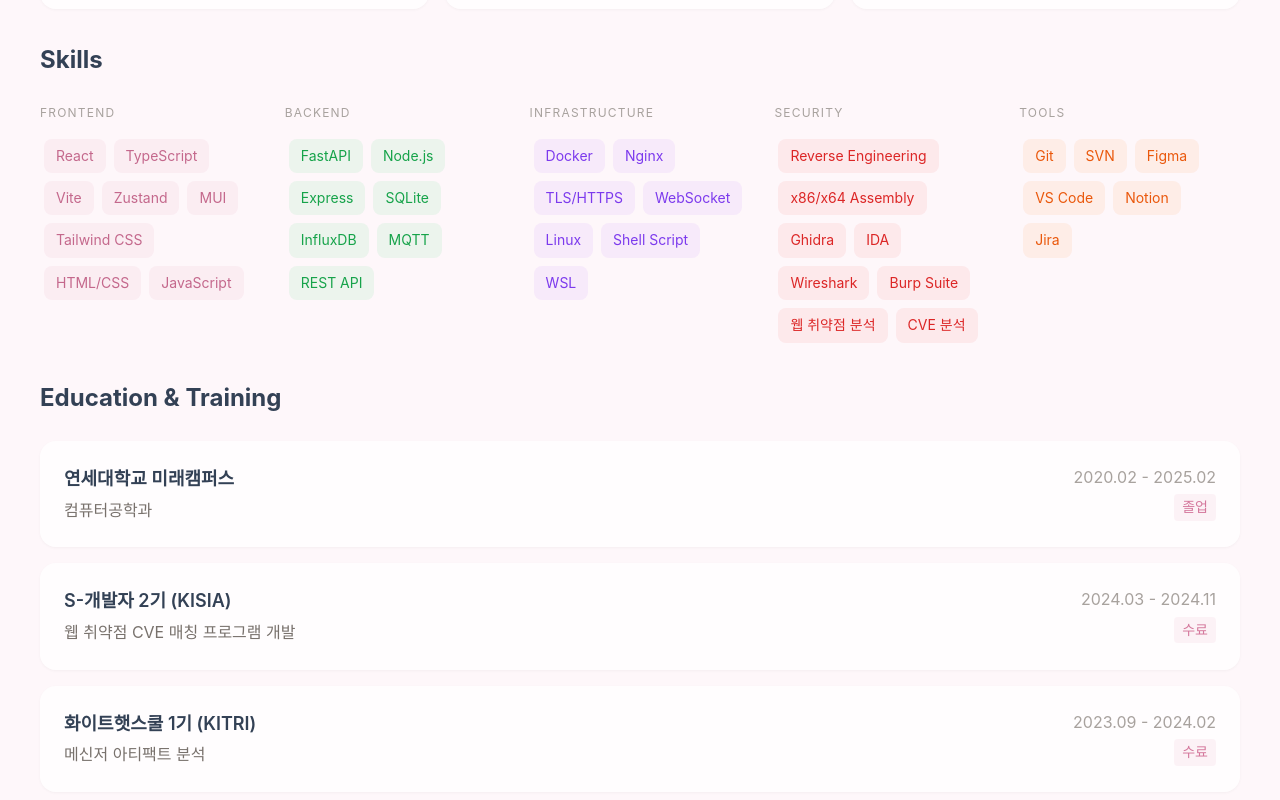
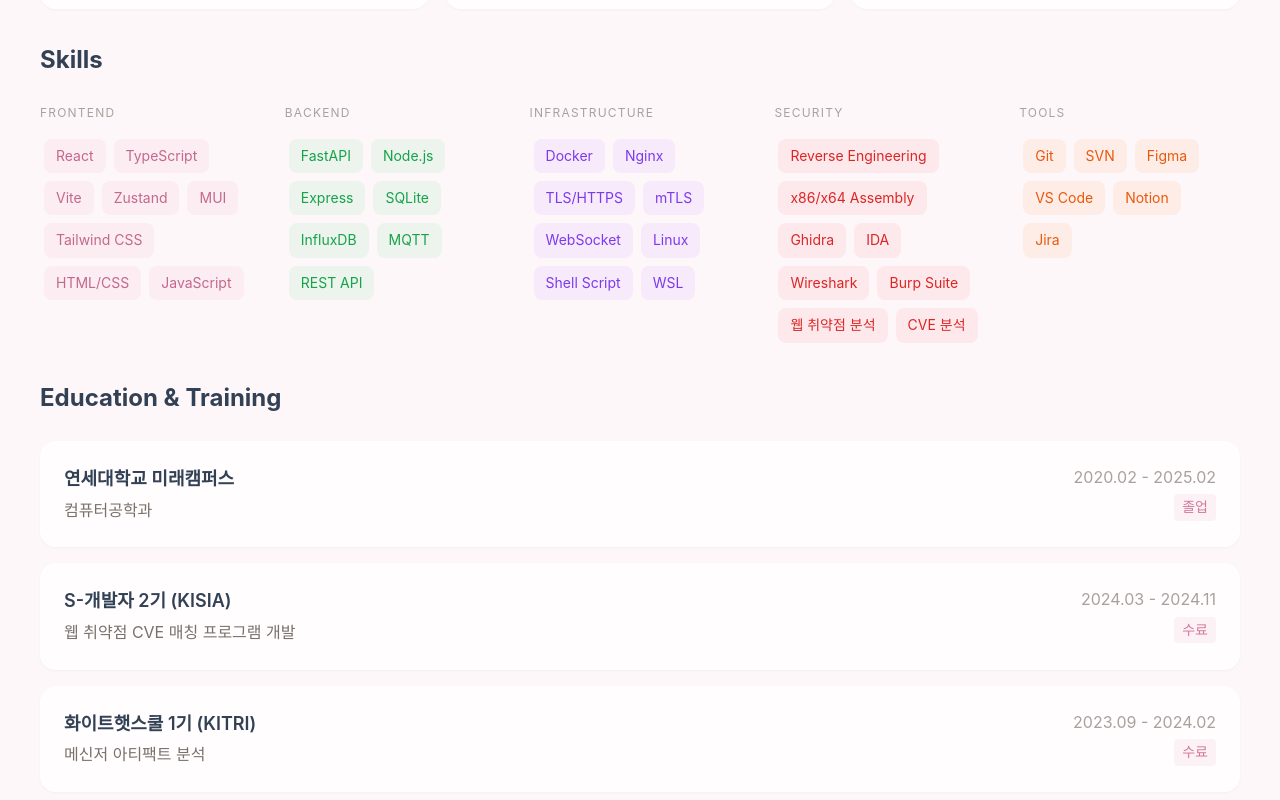
Before and after one commit to jammy0903/portfolio, a React (Vite) app: page /about in a window 1280 px wide. Shown: the part 838-1638 px from the top of the page. Built offline with nearby package versions, Linux system fonts and the light colour scheme.

Commit message:
feat: MQTT mTLS 인프라 보안 항목 추가

```diff
--- a/src/data/profile.ts
+++ b/src/data/profile.ts
@@ -17,7 +17,7 @@
 export const skills = {
   frontend: ["React", "TypeScript", "Vite", "Zustand", "MUI", "Tailwind CSS", "HTML/CSS", "JavaScript"],
   backend: ["FastAPI", "Node.js", "Express", "SQLite", "InfluxDB", "MQTT", "REST API"],
-  infra: ["Docker", "Nginx", "TLS/HTTPS", "WebSocket", "Linux", "Shell Script", "WSL"],
+  infra: ["Docker", "Nginx", "TLS/HTTPS", "mTLS", "WebSocket", "Linux", "Shell Script", "WSL"],
   security: ["Reverse Engineering", "x86/x64 Assembly", "Ghidra", "IDA", "Wireshark", "Burp Suite", "웹 취약점 분석", "CVE 분석"],
   tools: ["Git", "SVN", "Figma", "VS Code", "Notion", "Jira"],
 };
@@ -54,9 +54,9 @@
     },
     {
       title: "인프라 보안 강화",
-      problem: "HTTP 통신, 하드코딩된 환경변수, SQLite 동시성 문제",
-      solution: "Nginx+TLS 도입, Pydantic Config 시스템, SQLite WAL 모드 적용",
-      result: "보안 수준 향상, DB 락 에러 0%",
+      problem: "HTTP 통신, 하드코딩된 환경변수, SQLite 동시성 문제, IoT 장비-서버 간 MQTT 평문 통신",
+      solution: "Nginx+TLS 도입, Pydantic Config 시스템, SQLite WAL 모드 적용. MQTT 브로커에 별도 TLS 포트(8884) 추가, 자체 서명 CA로 서버/클라이언트 인증서 발급해 양방향 mTLS(mutual TLS) 구성 — 게이트웨이·백엔드 모두 클라이언트 인증서 제시 필수, 미인증 기기는 브로커 연결 자체 차단",
+      result: "보안 수준 향상, DB 락 에러 0%, IoT 데이터 전송 구간 암호화 및 기기 인증 완료",
     },
     {
       title: "UI/UX 개선 및 비즈니스 기여",
```
